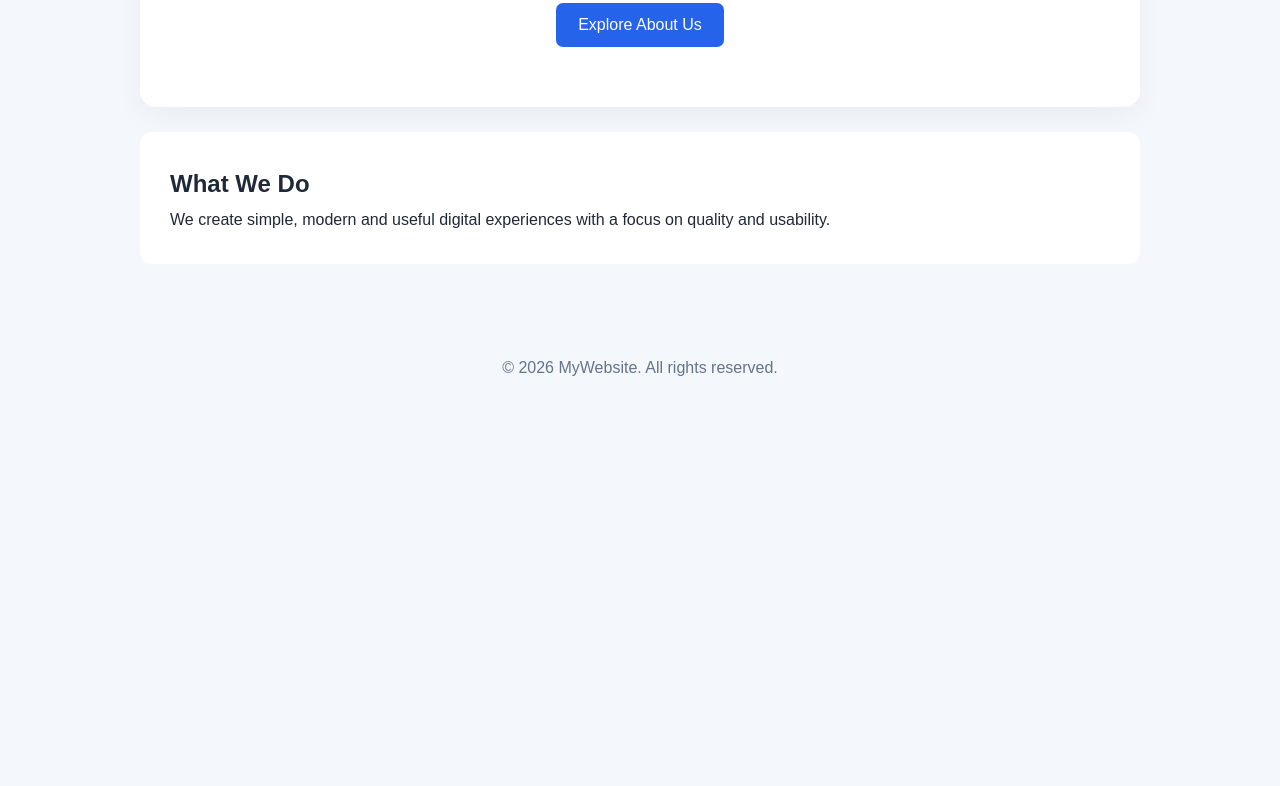
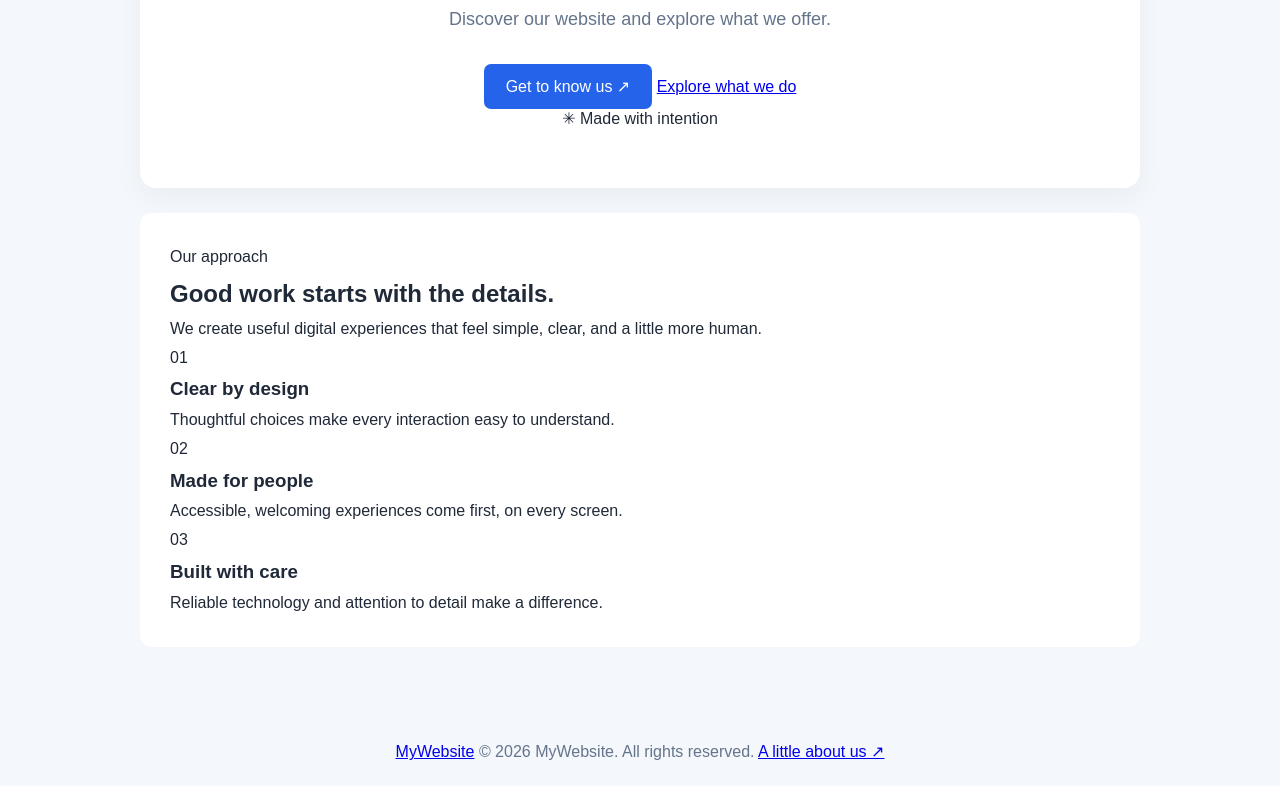
Before and after one commit to Captain-JackSparrow1674/test, a website: page public/index.html in a window 1280 px wide. Shown: the part 337-1123 px from the top of the page. Before the commit the page ends 800 px from the top, so only its background shows below. Drawn offline with Linux system fonts and the light colour scheme; no server answers.

Commit message:
upadate landing page

```diff
--- a/public/index.html
+++ b/public/index.html
@@ -3,35 +3,90 @@
   <head>
     <meta charset="UTF-8" />
     <meta name="viewport" content="width=device-width, initial-scale=1.0" />
+    <meta
+      name="description"
+      content="Thoughtful digital experiences, made simple."
+    />
     <title>Home | My Website</title>
+    <link rel="preconnect" href="https://fonts.googleapis.com" />
+    <link rel="preconnect" href="https://fonts.gstatic.com" crossorigin />
+    <link
+      href="https://fonts.googleapis.com/css2?family=DM+Sans:wght@400;500;600;700&family=Manrope:wght@400;500;600;700;800&display=swap"
+      rel="stylesheet"
+    />
     <link rel="stylesheet" href="/style.css" />
   </head>
   <body>
-    <nav>
-      <a href="/" class="logo">MyWebsite</a>
+    <nav class="site-nav">
+      <a href="/" class="logo"><span class="logo-mark">M</span> MyWebsite</a>
       <div class="nav-links">
-        <a href="/" class="active">Home</a>
+        <a href="/" class="active" aria-current="page">Home</a>
         <a href="/about">About</a>
       </div>
     </nav>
 
     <main class="container">
       <section class="hero">
-        <h1 id="title">Welcome Home</h1>
-        <p id="message">Discover our website and explore what we offer.</p>
-        <a href="/about" class="primary-btn">Explore About Us</a>
+        <div class="hero-copy">
+          <p class="eyebrow"><span></span> A little more thoughtful</p>
+          <h1 id="title">Welcome Home</h1>
+          <p id="message">
+            Discover our website and explore what we offer.
+          </p>
+          <div class="hero-actions">
+            <a href="/about" class="primary-btn">
+              Get to know us <span aria-hidden="true">↗</span>
+            </a>
+            <a href="#what-we-do" class="text-link">Explore what we do</a>
+          </div>
+        </div>
+
+        <div class="hero-art" aria-hidden="true">
+          <div class="art-orbit orbit-one"></div>
+          <div class="art-orbit orbit-two"></div>
+          <div class="art-center">
+            <span class="art-sparkle">✳</span>
+            <span class="art-caption">Made with intention</span>
+          </div>
+          <span class="art-dot dot-one"></span>
+          <span class="art-dot dot-two"></span>
+        </div>
       </section>
 
-      <section class="content">
-        <h2>What We Do</h2>
-        <p>
-          We create simple, modern and useful digital experiences with a focus
-          on quality and usability.
-        </p>
+      <section class="content" id="what-we-do">
+        <div class="section-heading">
+          <p class="eyebrow">Our approach</p>
+          <h2>Good work starts with the details.</h2>
+          <p>
+            We create useful digital experiences that feel simple, clear, and
+            a little more human.
+          </p>
+        </div>
+        <div class="value-grid">
+          <article class="value-card">
+            <span class="value-number">01</span>
+            <h3>Clear by design</h3>
+            <p>Thoughtful choices make every interaction easy to understand.</p>
+          </article>
+          <article class="value-card">
+            <span class="value-number">02</span>
+            <h3>Made for people</h3>
+            <p>Accessible, welcoming experiences come first, on every screen.</p>
+          </article>
+          <article class="value-card">
+            <span class="value-number">03</span>
+            <h3>Built with care</h3>
+            <p>Reliable technology and attention to detail make a difference.</p>
+          </article>
+        </div>
       </section>
     </main>
 
-    <footer>© 2026 MyWebsite. All rights reserved.</footer>
+    <footer>
+      <a href="/" class="footer-brand">MyWebsite</a>
+      <span>© 2026 MyWebsite. All rights reserved.</span>
+      <a href="/about">A little about us <span aria-hidden="true">↗</span></a>
+    </footer>
 
     <script>
       async function loadHome() {
```
